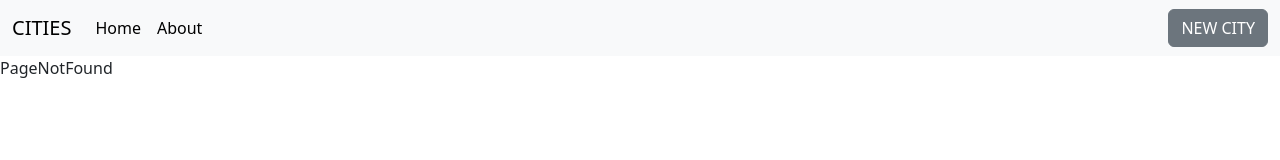
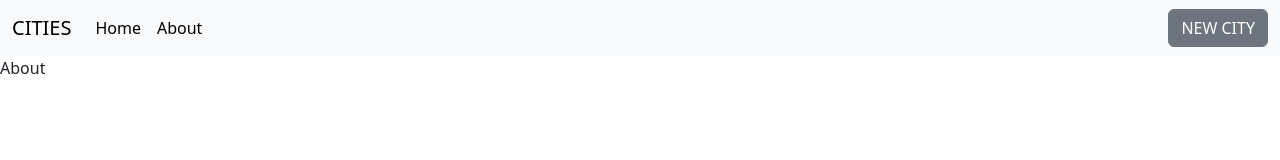
Before and after one commit to Jameel914/pair-project-front-end-city-api, a React (Vite) app: page /about in a window 1280 px wide. Shown: the top 160 px of the page. Built offline with nearby package versions, Linux system fonts and the light colour scheme.

Commit message:
about component is created

```diff
--- a/src/App.jsx
+++ b/src/App.jsx
@@ -1,6 +1,7 @@
 import { BrowserRouter as Router, Routes, Route } from "react-router-dom";
 import Navbar from "./Components/Navbar";
 import Home from "./Components/Home";
+import About from "./Components/About";
 import IndexPage from "./Components/IndexPage";
 import ShowPage from "./Components/ShowPage";
 import EditPage from "./Components/EditPage";
@@ -14,6 +15,7 @@ function App() {
         <Navbar />
         <Routes>
           <Route path="/" element={<Home />} />
+          <Route path="/about" element={<About />} />
           <Route path="/cities" element={<IndexPage />} />
           <Route path="/cities/:id" element={<ShowPage />} />
           <Route path="/cities/:id/edit" element={<EditPage />} />
--- /dev/null
+++ b/src/Components/About.jsx
@@ -0,0 +1,7 @@
+import React from "react";
+
+function About() {
+  return <div>About</div>;
+}
+
+export default About;
--- a/src/Components/Navbar.jsx
+++ b/src/Components/Navbar.jsx
@@ -4,7 +4,7 @@ function Navbar() {
   return (
     <nav className="navbar navbar-expand-lg bg-body-tertiary ">
       <div className="container-fluid">
-        <a className="navbar-brand" href="#">
+        <a className="navbar-brand" href="/">
           CITIES
         </a>
         <button
@@ -20,10 +20,10 @@ function Navbar() {
         </button>
         <div className="collapse navbar-collapse" id="navbarNavAltMarkup">
           <div className="navbar-nav ">
-            <a className="nav-link active" aria-current="page" href="#">
+            <a className="nav-link active" aria-current="page" href={"/"}>
               Home
             </a>
-            <a className="nav-link active" aria-current="page" href="#">
+            <a className="nav-link active" aria-current="page" href={"/about"}>
               About
             </a>
           </div>
```
